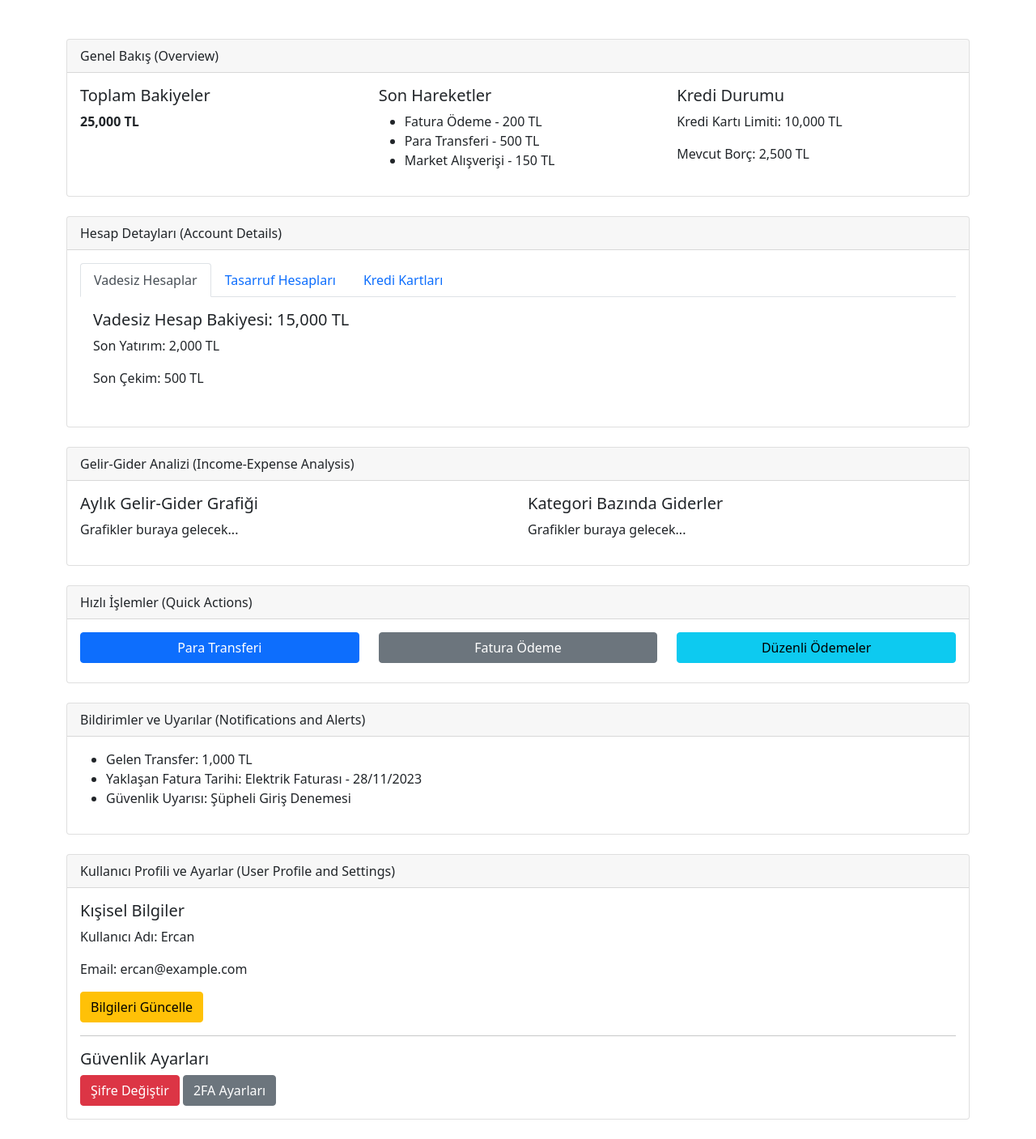
After one commit to hatikuay/Flask, a Flask app: template app/templates/dashboard.html in a window 1280 px wide. The commit adds this page. Shown: the whole page at 81% size. Run offline with Flask 3, Linux system fonts and the light colour scheme; the template is opened without the code that fills it, so the values that code supplies are empty.

Commit message:
6. hafta

```diff
--- /dev/null
+++ b/app/templates/dashboard.html
@@ -0,0 +1,155 @@
+<!DOCTYPE html>
+<html lang="en">
+
+<head>
+    <meta charset="UTF-8">
+    <meta name="viewport" content="width=device-width, initial-scale=1.0">
+    <title>Banking Dashboard</title>
+    <link href="https://cdn.jsdelivr.net/npm/bootstrap@5.1.3/dist/css/bootstrap.min.css" rel="stylesheet">
+</head>
+
+<body>
+    <div class="container mt-5">
+        <!-- Overview Section -->
+        <div class="card mb-4">
+            <div class="card-header">
+                Genel Bakış (Overview)
+            </div>
+            <div class="card-body">
+                <div class="row">
+                    <div class="col-md-4">
+                        <h5>Toplam Bakiyeler</h5>
+                        <p><strong>25,000 TL</strong></p>
+                    </div>
+                    <div class="col-md-4">
+                        <h5>Son Hareketler</h5>
+                        <ul>
+                            <li>Fatura Ödeme - 200 TL</li>
+                            <li>Para Transferi - 500 TL</li>
+                            <li>Market Alışverişi - 150 TL</li>
+                        </ul>
+                    </div>
+                    <div class="col-md-4">
+                        <h5>Kredi Durumu</h5>
+                        <p>Kredi Kartı Limiti: 10,000 TL</p>
+                        <p>Mevcut Borç: 2,500 TL</p>
+                    </div>
+                </div>
+            </div>
+        </div>
+
+        <!-- Account Details Section -->
+        <div class="card mb-4">
+            <div class="card-header">
+                Hesap Detayları (Account Details)
+            </div>
+            <div class="card-body">
+                <ul class="nav nav-tabs" id="accountTabs" role="tablist">
+                    <li class="nav-item" role="presentation">
+                        <button class="nav-link active" id="vadesiz-tab" data-bs-toggle="tab" data-bs-target="#vadesiz"
+                            type="button" role="tab">Vadesiz Hesaplar</button>
+                    </li>
+                    <li class="nav-item" role="presentation">
+                        <button class="nav-link" id="tasarruf-tab" data-bs-toggle="tab" data-bs-target="#tasarruf" type="button"
+                            role="tab">Tasarruf Hesapları</button>
+                    </li>
+                    <li class="nav-item" role="presentation">
+                        <button class="nav-link" id="kredi-tab" data-bs-toggle="tab" data-bs-target="#kredi" type="button"
+                            role="tab">Kredi Kartları</button>
+                    </li>
+                </ul>
+                <div class="tab-content" id="accountTabsContent">
+                    <div class="tab-pane fade show active p-3" id="vadesiz" role="tabpanel">
+                        <h5>Vadesiz Hesap Bakiyesi: 15,000 TL</h5>
+                        <p>Son Yatırım: 2,000 TL</p>
+                        <p>Son Çekim: 500 TL</p>
+                    </div>
+                    <div class="tab-pane fade p-3" id="tasarruf" role="tabpanel">
+                        <h5>Tasarruf Hesap Bakiyesi: 7,500 TL</h5>
+                        <p>Faiz Oranı: %5</p>
+                        <p>Vade Tarihi: 01/12/2023</p>
+                    </div>
+                    <div class="tab-pane fade p-3" id="kredi" role="tabpanel">
+                        <h5>Kredi Kartı Limitleri</h5>
+                        <p>Mevcut Limit: 10,000 TL</p>
+                        <p>Mevcut Borç: 2,500 TL</p>
+                    </div>
+                </div>
+            </div>
+        </div>
+
+        <!-- Income-Expense Analysis Section -->
+        <div class="card mb-4">
+            <div class="card-header">
+                Gelir-Gider Analizi (Income-Expense Analysis)
+            </div>
+            <div class="card-body">
+                <div class="row">
+                    <div class="col-md-6">
+                        <h5>Aylık Gelir-Gider Grafiği</h5>
+                        <p>Grafikler buraya gelecek...</p>
+                    </div>
+                    <div class="col-md-6">
+                        <h5>Kategori Bazında Giderler</h5>
+                        <p>Grafikler buraya gelecek...</p>
+                    </div>
+                </div>
+            </div>
+        </div>
+
+        <!-- Quick Actions Section -->
+        <div class="card mb-4">
+            <div class="card-header">
+                Hızlı İşlemler (Quick Actions)
+            </div>
+            <div class="card-body">
+                <div class="row">
+                    <div class="col-md-4">
+                        <button class="btn btn-primary w-100 mb-2">Para Transferi</button>
+                    </div>
+                    <div class="col-md-4">
+                        <button class="btn btn-secondary w-100 mb-2">Fatura Ödeme</button>
+                    </div>
+                    <div class="col-md-4">
+                        <button class="btn btn-info w-100 mb-2">Düzenli Ödemeler</button>
+                    </div>
+                </div>
+            </div>
+        </div>
+
+        <!-- Notifications and Alerts Section -->
+        <div class="card mb-4">
+            <div class="card-header">
+                Bildirimler ve Uyarılar (Notifications and Alerts)
+            </div>
+            <div class="card-body">
+                <ul>
+                    <li>Gelen Transfer: 1,000 TL</li>
+                    <li>Yaklaşan Fatura Tarihi: Elektrik Faturası - 28/11/2023</li>
+                    <li>Güvenlik Uyarısı: Şüpheli Giriş Denemesi</li>
+                </ul>
+            </div>
+        </div>
+
+        <!-- User Profile and Settings Section -->
+        <div class="card mb-4">
+            <div class="card-header">
+                Kullanıcı Profili ve Ayarlar (User Profile and Settings)
+            </div>
+            <div class="card-body">
+                <h5>Kışisel Bilgiler</h5>
+                <p>Kullanıcı Adı: Ercan</p>
+                <p>Email: ercan@example.com</p>
+                <button class="btn btn-warning">Bilgileri Güncelle</button>
+                <hr>
+                <h5>Güvenlik Ayarları</h5>
+                <button class="btn btn-danger">Şifre Değiştir</button>
+                <button class="btn btn-secondary">2FA Ayarları</button>
+            </div>
+        </div>
+    </div>
+
+    <script src="https://cdn.jsdelivr.net/npm/bootstrap@5.1.3/dist/js/bootstrap.bundle.min.js"></script>
+</body>
+
+</html>
--- a/app/templates/login.html
+++ b/app/templates/login.html
@@ -12,6 +12,7 @@ content%}
             type="text"
             class="form-control"
             id="username"
+            name="username"
             placeholder="Kullanıcı Adı"
             required
           />
@@ -22,6 +23,7 @@ content%}
             type="password"
             class="form-control"
             id="password"
+            name="password"
             placeholder="Şifre"
             required
           />
```
Also changed, not shown: app/routes/auth_routes.py (+43 -9 lines), app/templates/layout.html (+31 -8 lines).
